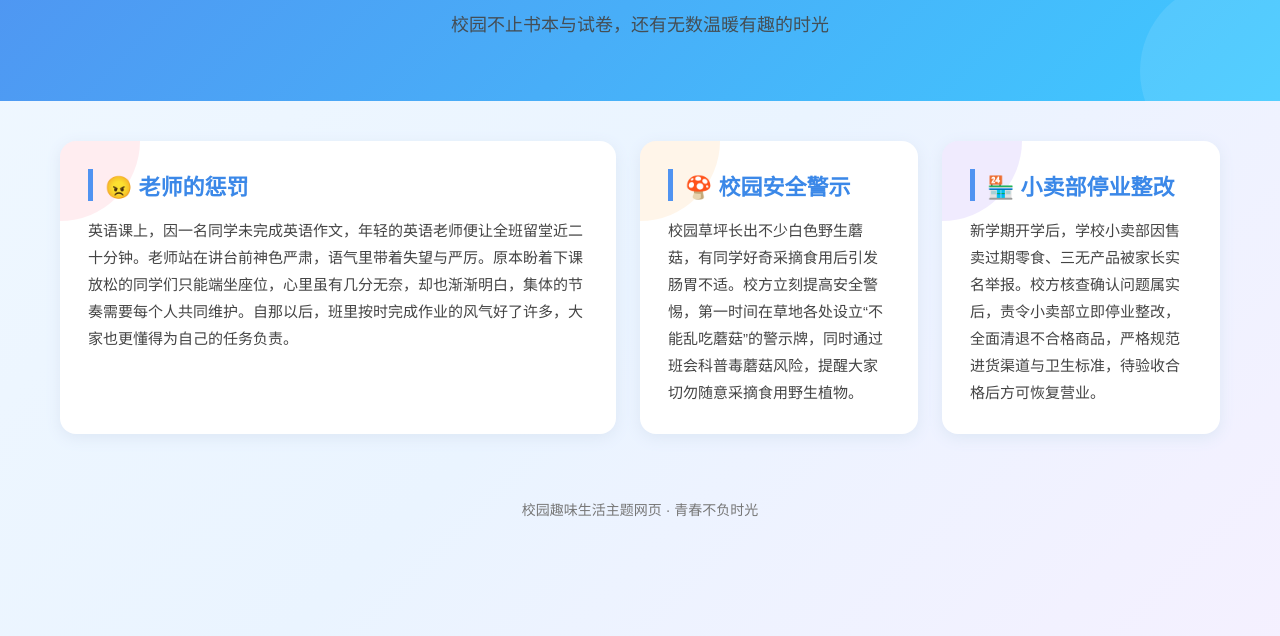
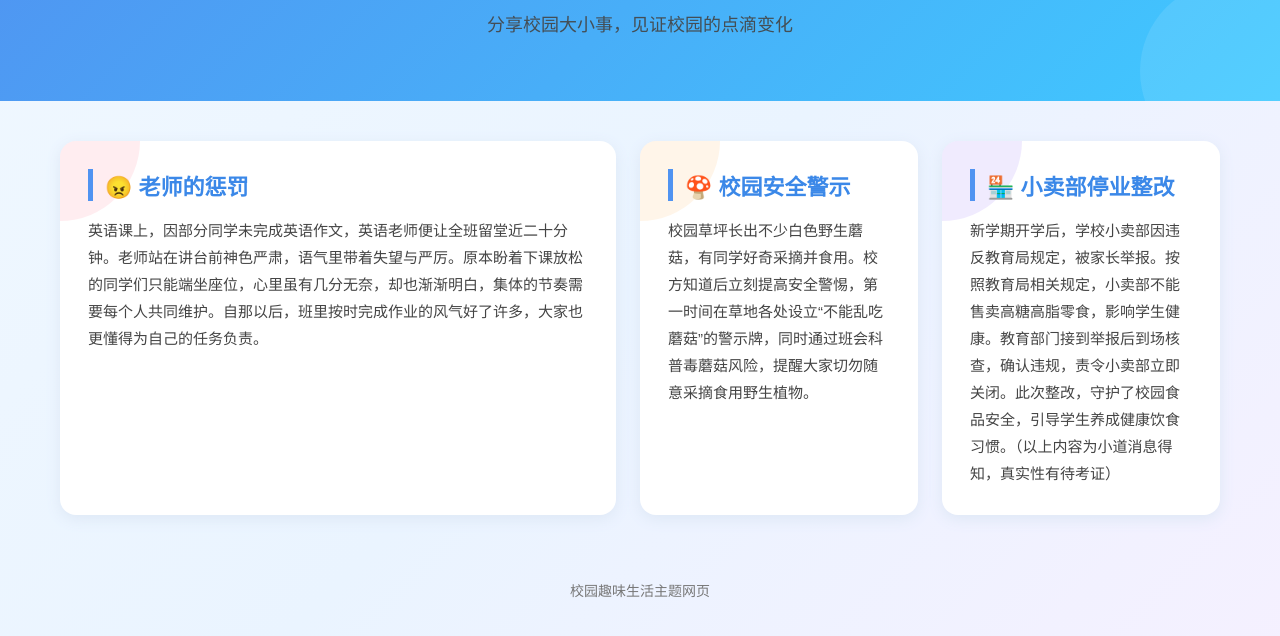
Before and after one commit to ZJT723/re0123, a plain HTML site: page index.html in a window 1280 px wide. Shown: the part 118-754 px from the top of the page. Drawn offline with Linux system fonts and the light colour scheme.

Commit message:
Add files via upload

```diff
--- a/index.html
+++ b/index.html
@@ -130,28 +130,28 @@
 
 <header>
     <h1>多彩校园 · 趣味生活</h1>
-    <p>校园不止书本与试卷，还有无数温暖有趣的时光</p>
+    <p>分享校园大小事，见证校园的点滴变化</p>
 </header>
 
 <div class="container">
     <div class="box box-1">
         <h2>😠 老师的惩罚</h2>
-        <p>英语课上，因一名同学未完成英语作文，年轻的英语老师便让全班留堂近二十分钟。老师站在讲台前神色严肃，语气里带着失望与严厉。原本盼着下课放松的同学们只能端坐座位，心里虽有几分无奈，却也渐渐明白，集体的节奏需要每个人共同维护。自那以后，班里按时完成作业的风气好了许多，大家也更懂得为自己的任务负责。</p>
+        <p>英语课上，因部分同学未完成英语作文，英语老师便让全班留堂近二十分钟。老师站在讲台前神色严肃，语气里带着失望与严厉。原本盼着下课放松的同学们只能端坐座位，心里虽有几分无奈，却也渐渐明白，集体的节奏需要每个人共同维护。自那以后，班里按时完成作业的风气好了许多，大家也更懂得为自己的任务负责。</p>
     </div>
 
     <div class="box box-2">
         <h2>🍄 校园安全警示</h2>
-        <p>校园草坪长出不少白色野生蘑菇，有同学好奇采摘食用后引发肠胃不适。校方立刻提高安全警惕，第一时间在草地各处设立“不能乱吃蘑菇”的警示牌，同时通过班会科普毒蘑菇风险，提醒大家切勿随意采摘食用野生植物。</p>
+        <p>校园草坪长出不少白色野生蘑菇，有同学好奇采摘并食用。校方知道后立刻提高安全警惕，第一时间在草地各处设立“不能乱吃蘑菇”的警示牌，同时通过班会科普毒蘑菇风险，提醒大家切勿随意采摘食用野生植物。</p>
     </div>
 
     <div class="box box-3">
         <h2>🏪 小卖部停业整改</h2>
-        <p>新学期开学后，学校小卖部因售卖过期零食、三无产品被家长实名举报。校方核查确认问题属实后，责令小卖部立即停业整改，全面清退不合格商品，严格规范进货渠道与卫生标准，待验收合格后方可恢复营业。</p>
+        <p>新学期开学后，学校小卖部因违反教育局规定，被家长举报。按照教育局相关规定，小卖部不能售卖高糖高脂零食，影响学生健康。教育部门接到举报后到场核查，确认违规，责令小卖部立即关闭。此次整改，守护了校园食品安全，引导学生养成健康饮食习惯。（以上内容为小道消息得知，真实性有待考证）</p>
     </div>
 </div>
 
 <footer>
-    校园趣味生活主题网页 · 青春不负时光
+    校园趣味生活主题网页
 </footer>
 
 </body>
```
